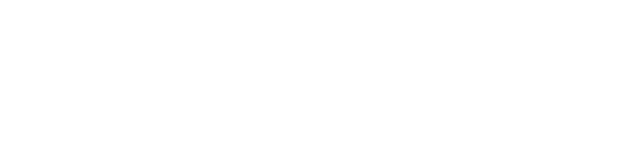
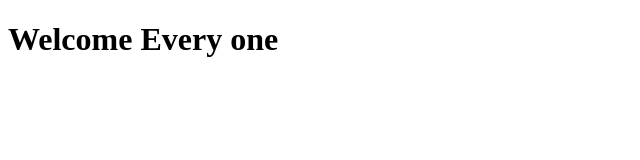
Before and after one commit to Gayu082528/Git.Test, a plain HTML site: page index.html in a window 1280 px wide. Shown: the whole page, without its empty margins (0-640 px from the left). Drawn offline with Linux system fonts and the light colour scheme.

Commit message:
second commit

```diff
--- a/index.html
+++ b/index.html
@@ -6,6 +6,6 @@
     <title>Document</title>
 </head>
 <body>
-
+    <h1>Welcome Every one</h1>
 </body>
 </html>
```
